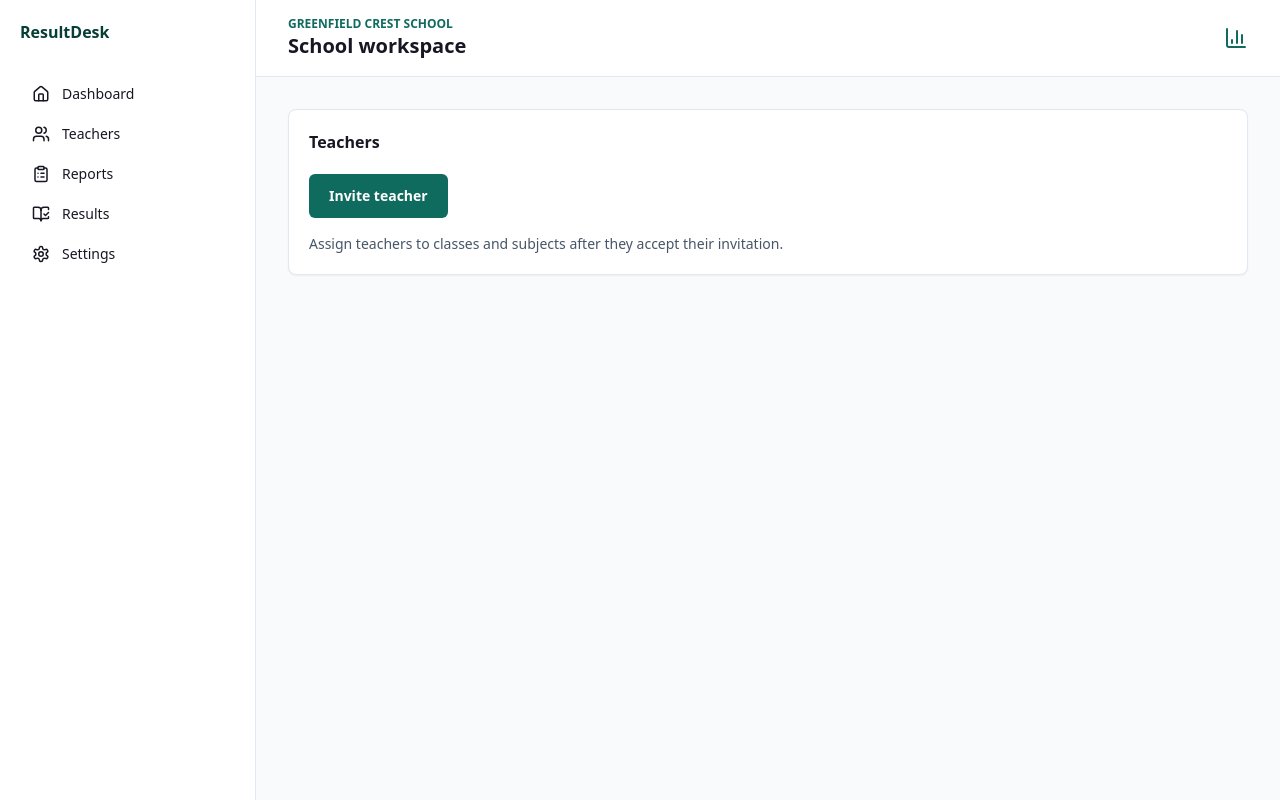
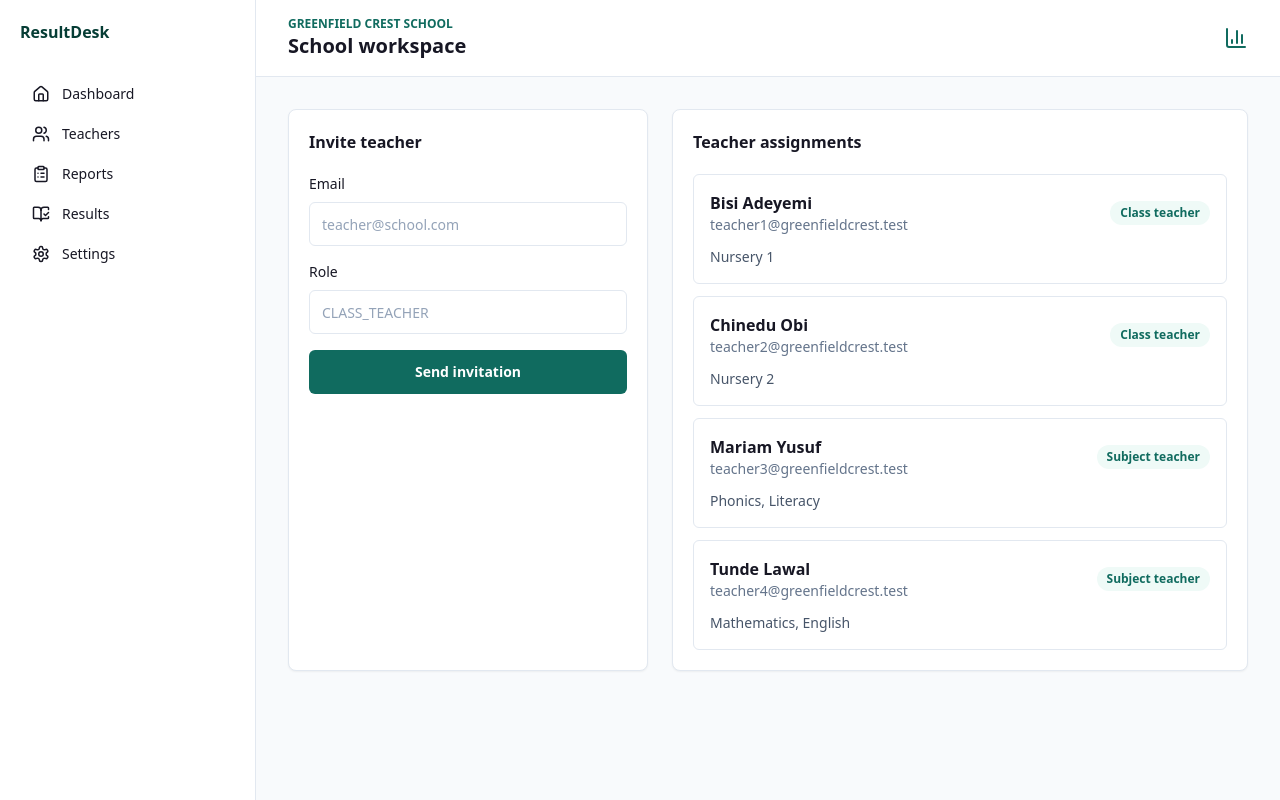
Before and after one commit to userube/result-desk-fe, a Next.js app: page /app/teachers in a window 1280 px wide. Built offline with nearby package versions, Linux system fonts and the light colour scheme.

Commit message:
Expand school workspace screens

```diff
--- a/src/app/app/classes/page.tsx
+++ b/src/app/app/classes/page.tsx
@@ -1,2 +1,6 @@
 import { AppShell } from "@/components/app-shell";
-export default function ClassesPage() { return <AppShell><h2 className="text-2xl font-bold">Classes</h2></AppShell>; }
+import { Card, CardContent, CardHeader, CardTitle } from "@/components/ui/card";
+import { Button } from "@/components/ui/button";
+import { Input } from "@/components/ui/input";
+import { classes } from "@/lib/demo-data";
+export default function ClassesPage() { return <AppShell><div className="grid gap-6 lg:grid-cols-[320px_1fr]"><Card><CardHeader><CardTitle>Add class</CardTitle></CardHeader><CardContent className="grid gap-3"><Input placeholder="Primary 2" /><Button>Add class</Button></CardContent></Card><Card><CardHeader><CardTitle>Classes</CardTitle></CardHeader><CardContent className="grid gap-3">{classes.map((klass)=><div className="rounded-md border border-slate-200 p-4 font-medium" key={klass}>{klass}</div>)}</CardContent></Card></div></AppShell>; }
--- a/src/app/app/results/[classId]/page.tsx
+++ b/src/app/app/results/[classId]/page.tsx
@@ -2,8 +2,8 @@ import { AppShell } from "@/components/app-shell";
 import { Button } from "@/components/ui/button";
 import { Card, CardContent, CardHeader, CardTitle } from "@/components/ui/card";
 import { Input } from "@/components/ui/input";
-
-const students = ["Amina Bello", "Daniel Okafor", "Tife Adebanjo", "Mariam Yusuf"];
+import { Badge } from "@/components/ui/badge";
+import { students } from "@/lib/demo-data";
 
 export default function ClassResultsPage() {
   return (
@@ -11,9 +11,9 @@ export default function ClassResultsPage() {
       <Card>
         <CardHeader><CardTitle>Mobile score entry</CardTitle></CardHeader>
         <CardContent className="grid gap-3">
-          {students.map((student) => (
+          {students.map((student, index) => (
             <div className="grid gap-3 rounded-md border border-slate-200 p-3 sm:grid-cols-[1fr_90px_90px]" key={student}>
-              <p className="font-medium">{student}</p>
+              <div><p className="font-medium">{student}</p><Badge className={index < 4 ? undefined : "bg-amber-50 text-amber-700"}>{index < 4 ? "saved" : "missing"}</Badge></div>
               <Input placeholder="CA" />
               <Input placeholder="Exam" />
             </div>
--- a/src/app/app/settings/domain/page.tsx
+++ b/src/app/app/settings/domain/page.tsx
@@ -1,2 +1,35 @@
 import { AppShell } from "@/components/app-shell";
-export default function DomainSettingsPage() { return <AppShell><h2 className="text-2xl font-bold">Domain settings</h2><p className="mt-3 text-sm">CNAME portal to resultdesk.app. Verification status: pending.</p></AppShell>; }
+import { Badge } from "@/components/ui/badge";
+import { Button } from "@/components/ui/button";
+import { Card, CardContent, CardHeader, CardTitle } from "@/components/ui/card";
+import { Input } from "@/components/ui/input";
+import { Label } from "@/components/ui/label";
+import { school } from "@/lib/demo-data";
+
+export default function DomainSettingsPage() {
+  return (
+    <AppShell>
+      <div className="grid gap-6 lg:grid-cols-[1fr_360px]">
+        <Card>
+          <CardHeader><CardTitle>Portal address</CardTitle></CardHeader>
+          <CardContent className="grid gap-4">
+            <div className="grid gap-2"><Label>Subdomain</Label><Input defaultValue={school.slug} /></div>
+            <div className="grid gap-2"><Label>Custom domain</Label><Input placeholder="portal.yourschool.edu.ng" /></div>
+            <Button>Save domain settings</Button>
+          </CardContent>
+        </Card>
+        <Card>
+          <CardHeader><CardTitle>DNS instructions</CardTitle></CardHeader>
+          <CardContent>
+            <Badge className="bg-amber-50 text-amber-700">Verification pending</Badge>
+            <div className="mt-4 rounded-md border border-slate-200 p-4 text-sm">
+              <p><strong>Type:</strong> CNAME</p>
+              <p><strong>Host:</strong> portal</p>
+              <p><strong>Value:</strong> resultdesk.app</p>
+            </div>
+          </CardContent>
+        </Card>
+      </div>
+    </AppShell>
+  );
+}
--- a/src/app/app/students/page.tsx
+++ b/src/app/app/students/page.tsx
@@ -1,2 +1,6 @@
 import { AppShell } from "@/components/app-shell";
-export default function StudentsPage() { return <AppShell><h2 className="text-2xl font-bold">Students</h2></AppShell>; }
+import { Card, CardContent, CardHeader, CardTitle } from "@/components/ui/card";
+import { Button } from "@/components/ui/button";
+import { Input } from "@/components/ui/input";
+import { students } from "@/lib/demo-data";
+export default function StudentsPage() { return <AppShell><div className="grid gap-6 lg:grid-cols-[360px_1fr]"><Card><CardHeader><CardTitle>Add student</CardTitle></CardHeader><CardContent className="grid gap-3"><Input placeholder="First name" /><Input placeholder="Last name" /><Input placeholder="Admission number" /><Input placeholder="Parent phone" /><Button>Add student</Button></CardContent></Card><Card><CardHeader><CardTitle>Student records</CardTitle></CardHeader><CardContent className="grid gap-3">{students.map((student, index)=><div className="rounded-md border border-slate-200 p-4" key={student}><p className="font-medium">{student}</p><p className="text-sm text-slate-500">GCS/{String(index + 1).padStart(3, "0")} · Result history available</p></div>)}</CardContent></Card></div></AppShell>; }
--- a/src/app/app/teachers/page.tsx
+++ b/src/app/app/teachers/page.tsx
@@ -1,7 +1,43 @@
 import { AppShell } from "@/components/app-shell";
+import { Badge } from "@/components/ui/badge";
 import { Button } from "@/components/ui/button";
 import { Card, CardContent, CardHeader, CardTitle } from "@/components/ui/card";
+import { Input } from "@/components/ui/input";
+import { Label } from "@/components/ui/label";
+import { teachers } from "@/lib/demo-data";
 
 export default function TeachersPage() {
-  return <AppShell><Card><CardHeader><CardTitle>Teachers</CardTitle></CardHeader><CardContent><Button>Invite teacher</Button><p className="mt-4 text-sm text-slate-600">Assign teachers to classes and subjects after they accept their invitation.</p></CardContent></Card></AppShell>;
+  return (
+    <AppShell>
+      <div className="grid gap-6 lg:grid-cols-[360px_1fr]">
+        <Card>
+          <CardHeader><CardTitle>Invite teacher</CardTitle></CardHeader>
+          <CardContent>
+            <form className="grid gap-4">
+              <div className="grid gap-2"><Label>Email</Label><Input placeholder="teacher@school.com" /></div>
+              <div className="grid gap-2"><Label>Role</Label><Input placeholder="CLASS_TEACHER" /></div>
+              <Button type="button">Send invitation</Button>
+            </form>
+          </CardContent>
+        </Card>
+        <Card>
+          <CardHeader><CardTitle>Teacher assignments</CardTitle></CardHeader>
+          <CardContent className="grid gap-3">
+            {teachers.map((teacher) => (
+              <div className="rounded-md border border-slate-200 p-4" key={teacher.email}>
+                <div className="flex flex-col justify-between gap-2 sm:flex-row sm:items-center">
+                  <div>
+                    <p className="font-semibold">{teacher.name}</p>
+                    <p className="text-sm text-slate-500">{teacher.email}</p>
+                  </div>
+                  <Badge>{teacher.role}</Badge>
+                </div>
+                <p className="mt-3 text-sm text-slate-600">{teacher.assignment}</p>
+              </div>
+            ))}
+          </CardContent>
+        </Card>
+      </div>
+    </AppShell>
+  );
 }
--- a/src/app/app/weekly-reports/page.tsx
+++ b/src/app/app/weekly-reports/page.tsx
@@ -3,6 +3,7 @@ import { Button } from "@/components/ui/button";
 import { Card, CardContent, CardHeader, CardTitle } from "@/components/ui/card";
 import { Input } from "@/components/ui/input";
 import { Label } from "@/components/ui/label";
+import { Textarea } from "@/components/ui/textarea";
 
 export default function WeeklyReportsPage() {
   return (
@@ -11,8 +12,11 @@ export default function WeeklyReportsPage() {
         <CardHeader><CardTitle>Submit weekly report</CardTitle></CardHeader>
         <CardContent>
           <form className="grid gap-4 md:grid-cols-2">
-            {["Week number", "Class", "Topics taught", "Attendance summary", "Student concerns", "Assignments/tests given", "Behaviour notes", "Needs from management", "General comment"].map((field) => (
+            {["Week number", "Class"].map((field) => (
               <div className="grid gap-2" key={field}><Label>{field}</Label><Input /></div>
+            ))}
+            {["Topics taught", "Attendance summary", "Student concerns", "Assignments/tests given", "Behaviour notes", "Needs from management", "General comment"].map((field) => (
+              <div className="grid gap-2 md:col-span-2" key={field}><Label>{field}</Label><Textarea /></div>
             ))}
             <div className="flex gap-3 md:col-span-2"><Button type="button" variant="outline">Save draft</Button><Button type="button">Submit report</Button></div>
           </form>
--- /dev/null
+++ b/src/components/ui/badge.tsx
@@ -0,0 +1,5 @@
+import { cn } from "@/lib/utils";
+
+export function Badge({ className, children }: { className?: string; children: React.ReactNode }) {
+  return <span className={cn("inline-flex rounded-full bg-brand-soft px-2.5 py-1 text-xs font-semibold text-brand", className)}>{children}</span>;
+}
--- /dev/null
+++ b/src/components/ui/textarea.tsx
@@ -0,0 +1,16 @@
+import * as React from "react";
+import { cn } from "@/lib/utils";
+
+export const Textarea = React.forwardRef<HTMLTextAreaElement, React.TextareaHTMLAttributes<HTMLTextAreaElement>>(
+  ({ className, ...props }, ref) => (
+    <textarea
+      ref={ref}
+      className={cn(
+        "min-h-24 w-full rounded-md border border-slate-200 bg-white px-3 py-2 text-sm outline-none transition placeholder:text-slate-400 focus:border-brand focus:ring-2 focus:ring-brand/15",
+        className
+      )}
+      {...props}
+    />
+  )
+);
+Textarea.displayName = "Textarea";
--- a/src/lib/demo-data.ts
+++ b/src/lib/demo-data.ts
@@ -22,3 +22,28 @@ export const activity = [
 ];
 
 export const classes = ["Nursery 1", "Nursery 2", "Primary 1"];
+
+export const teachers = [
+  { name: "Bisi Adeyemi", email: "teacher1@greenfieldcrest.test", role: "Class teacher", assignment: "Nursery 1" },
+  { name: "Chinedu Obi", email: "teacher2@greenfieldcrest.test", role: "Class teacher", assignment: "Nursery 2" },
+  { name: "Mariam Yusuf", email: "teacher3@greenfieldcrest.test", role: "Subject teacher", assignment: "Phonics, Literacy" },
+  { name: "Tunde Lawal", email: "teacher4@greenfieldcrest.test", role: "Subject teacher", assignment: "Mathematics, English" }
+];
+
+export const students = [
+  "Amina Bello",
+  "Daniel Okafor",
+  "Tife Adebanjo",
+  "Mariam Yusuf",
+  "Samuel Bello",
+  "Hassan Okafor"
+];
+
+export const setupItems = [
+  { label: "Add classes", done: true },
+  { label: "Add subjects", done: true },
+  { label: "Invite teachers", done: true },
+  { label: "Add/import students", done: true },
+  { label: "Configure grading scale", done: true },
+  { label: "Configure result template", done: false }
+];
```
Also changed, not shown: src/app/app/setup/page.tsx (+37 -1 lines).
